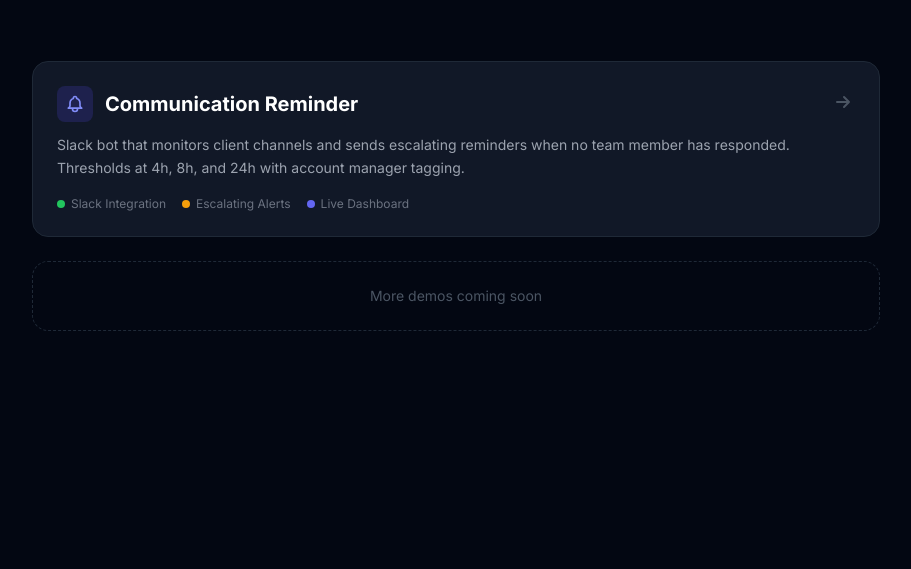
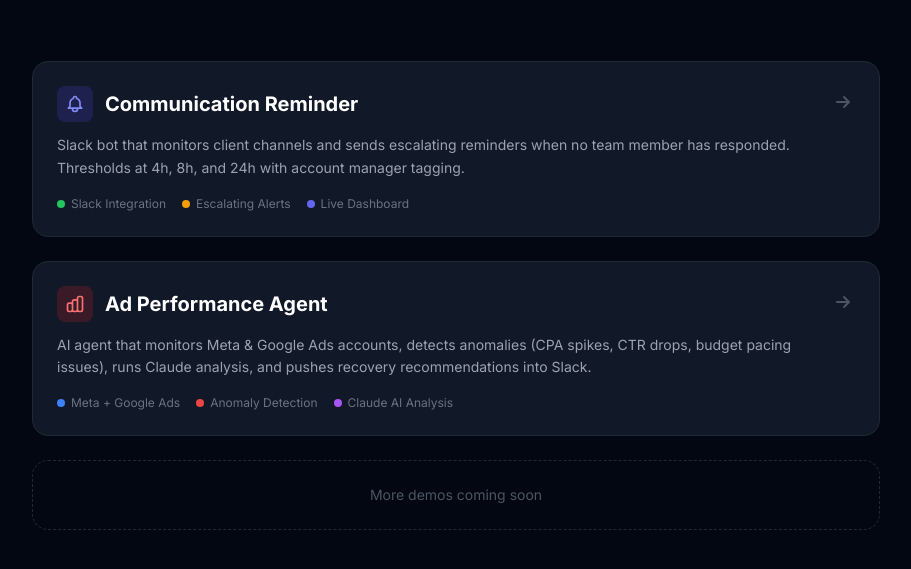
Before and after one commit to ThinkFlow-Agency/thinkflow-demos, a plain HTML site: page index.html in a window 1280 px wide. Shown: the part 267-836 px from the top of the page, without its empty margins (184-1095 px from the left). Before the commit the page ends 800 px from the top, so only its background shows below. Drawn offline with nearby package versions, Linux system fonts and the light colour scheme.

Commit message:
Add Ad Performance Agent card to landing page
Co-Authored-By: Claude Opus 4.6 <noreply@anthropic.com>

```diff
--- a/index.html
+++ b/index.html
@@ -73,6 +73,42 @@
         </div>
       </a>
 
+      <!-- Ad Performance Agent -->
+      <a href="./ad-performance-agent/" class="group block bg-gray-900 border border-gray-800 rounded-2xl p-6 hover:border-red-500/50 hover:bg-gray-900/80 transition-all duration-200">
+        <div class="flex items-start justify-between">
+          <div class="flex-1">
+            <div class="flex items-center gap-3 mb-3">
+              <div class="w-9 h-9 rounded-lg bg-red-600/20 flex items-center justify-center">
+                <svg class="w-5 h-5 text-red-400" fill="none" viewBox="0 0 24 24" stroke="currentColor" stroke-width="2">
+                  <path stroke-linecap="round" stroke-linejoin="round" d="M9 19v-6a2 2 0 00-2-2H5a2 2 0 00-2 2v6a2 2 0 002 2h2a2 2 0 002-2zm0 0V9a2 2 0 012-2h2a2 2 0 012 2v10m-6 0a2 2 0 002 2h2a2 2 0 002-2m0 0V5a2 2 0 012-2h2a2 2 0 012 2v14a2 2 0 01-2 2h-2a2 2 0 01-2-2z"/>
+                </svg>
+              </div>
+              <h2 class="text-xl font-bold text-white group-hover:text-red-300 transition-colors">Ad Performance Agent</h2>
+            </div>
+            <p class="text-gray-400 text-sm leading-relaxed mb-4">AI agent that monitors Meta & Google Ads accounts, detects anomalies (CPA spikes, CTR drops, budget pacing issues), runs Claude analysis, and pushes recovery recommendations into Slack.</p>
+            <div class="flex items-center gap-4 text-xs text-gray-500">
+              <span class="flex items-center gap-1.5">
+                <span class="w-2 h-2 rounded-full bg-blue-500"></span>
+                Meta + Google Ads
+              </span>
+              <span class="flex items-center gap-1.5">
+                <span class="w-2 h-2 rounded-full bg-red-500"></span>
+                Anomaly Detection
+              </span>
+              <span class="flex items-center gap-1.5">
+                <span class="w-2 h-2 rounded-full bg-purple-500"></span>
+                Claude AI Analysis
+              </span>
+            </div>
+          </div>
+          <div class="ml-4 mt-1 text-gray-600 group-hover:text-red-400 transition-colors">
+            <svg class="w-6 h-6" fill="none" viewBox="0 0 24 24" stroke="currentColor" stroke-width="2">
+              <path stroke-linecap="round" stroke-linejoin="round" d="M13 7l5 5m0 0l-5 5m5-5H6"/>
+            </svg>
+          </div>
+        </div>
+      </a>
+
       <!-- Placeholder for future demos -->
       <div class="border border-dashed border-gray-800 rounded-2xl p-6 text-center">
         <p class="text-gray-600 text-sm">More demos coming soon</p>
```
